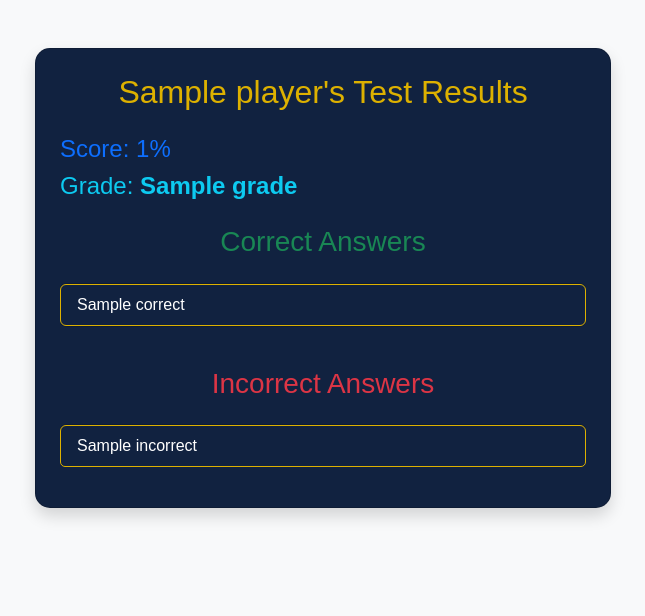
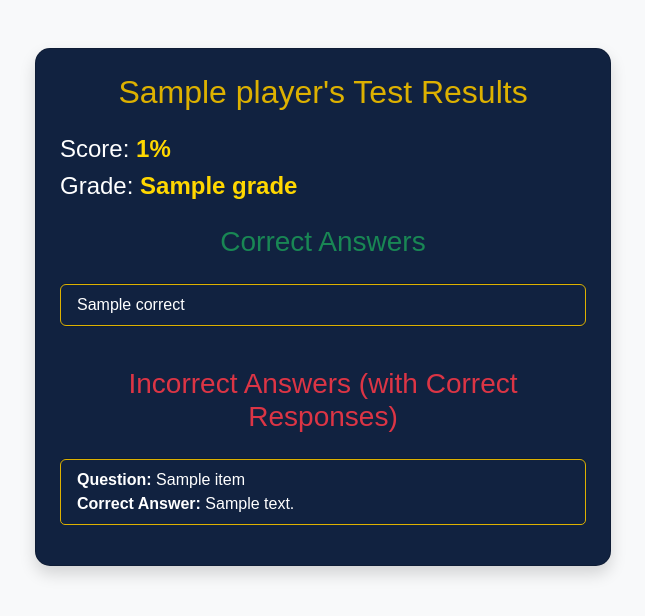
Before and after one commit to TaylorOxley/TestAnalyzerCapstone, a Flask app: template templates/result.html in a window 1280 px wide. Shown: the top 616 px of the page, without its empty margins (317-962 px from the left). Run offline with Flask 3, Linux system fonts and the light colour scheme; the template is opened without the code that fills it: most values are stand-ins (such as "Sample title", 1, 10 or a date in 2020).

Commit message:
Main Commit

```diff
--- a/app.py
+++ b/app.py
@@ -15,10 +15,11 @@ def upload_file():
             filepath = os.path.join(UPLOAD_FOLDER, file.filename)
             file.save(filepath)
 
-            # Read CSV and validate new column order
+            # Read CSV and validate columns
             df = pd.read_csv(filepath)
-            if 'Question' not in df.columns or 'Player' not in df.columns or 'Correct / Incorrect' not in df.columns:
-                return "Invalid file format. Expected columns: 'Question', 'Player', 'Correct / Incorrect'."
+            expected_columns = {'Question', 'Correct Answers', 'Player', 'Correct / Incorrect'}
+            if not expected_columns.issubset(set(df.columns)):
+                return f"Invalid file format. Expected columns: {expected_columns}"
 
             players = df['Player'].unique().tolist()
             return render_template("select_player.html", players=players, filepath=file.filename)
@@ -33,15 +34,22 @@ def analyze_results():
     df = pd.read_csv(filepath)
     student_data = df[df["Player"] == player_name]
 
-    # Get lists of correct and incorrect questions
+    # Get unique correct questions
     correct_answers = student_data[student_data["Correct / Incorrect"] == "Correct"]["Question"].unique().tolist()
-    incorrect_answers = student_data[student_data["Correct / Incorrect"] == "Incorrect"]["Question"].unique().tolist()
 
-    # Calculate percentage
+    # Get incorrect questions with correct answers
+    incorrect_rows = student_data[student_data["Correct / Incorrect"] == "Incorrect"]
+    incorrect_answers = []
+    for _, row in incorrect_rows.iterrows():
+        incorrect_answers.append({
+            "question": row["Question"],
+            "correct_answer": row["Correct Answers"]
+        })
+
+    # Calculate percentage and grade
     total_questions = len(correct_answers) + len(incorrect_answers)
     correct_percentage = (len(correct_answers) / total_questions) * 100 if total_questions > 0 else 0
 
-    # Assign grade based on percentage
     if correct_percentage >= 90:
         grade = "A"
     elif correct_percentage >= 80:
@@ -53,8 +61,14 @@ def analyze_results():
     else:
         grade = "F"
 
-    return render_template("result.html", player=player_name, correct=correct_answers,
-                           incorrect=incorrect_answers, percentage=correct_percentage, grade=grade)
+    return render_template(
+        "result.html",
+        player=player_name,
+        correct=correct_answers,
+        incorrect=incorrect_answers,
+        percentage=correct_percentage,
+        grade=grade
+    )
 
 
 if __name__ == "__main__":
--- a/static/styles.css
+++ b/static/styles.css
@@ -58,9 +58,18 @@ h2, h3 {
     background-color: #ddb100;
 }
 
+.grade-text {
+    color: #FFD700; /* Gold/Yellow */
+    font-weight: bold;
+    font-size: 1.5rem;
+}
+
+
 /* Responsive design */
 @media (max-width: 768px) {
     .container {
         width: 90%;
     }
+
+
 }
--- a/templates/result.html
+++ b/templates/result.html
@@ -12,8 +12,9 @@
         <div class="card shadow p-4">
             <h2 class="text-center">{{ player }}'s Test Results</h2>
 
-            <h4 class="text-primary mt-3">Score: {{ percentage|round(2) }}%</h4>
-            <h4 class="text-info">Grade: <span class="fw-bold">{{ grade }}</span></h4>
+            <h4 class="mt-3">Score: <span class="grade-text">{{ percentage|round(2) }}%</span></h4>
+            <h4>Grade: <span class="grade-text">{{ grade }}</span></h4>
+
 
             <h3 class="text-success mt-3">Correct Answers</h3>
             <ul class="list-group my-3">
@@ -22,10 +23,13 @@
                 {% endfor %}
             </ul>
 
-            <h3 class="text-danger mt-4">Incorrect Answers</h3>
+            <h3 class="text-danger mt-4">Incorrect Answers (with Correct Responses)</h3>
             <ul class="list-group my-3">
-                {% for question in incorrect %}
-                    <li class="list-group-item">{{ question }}</li>
+                {% for item in incorrect %}
+                    <li class="list-group-item">
+                        <strong>Question:</strong> {{ item.question }}<br>
+                        <strong>Correct Answer:</strong> {{ item.correct_answer }}
+                    </li>
                 {% endfor %}
             </ul>
         </div>
```
Also changed, not shown: 2 other files.
